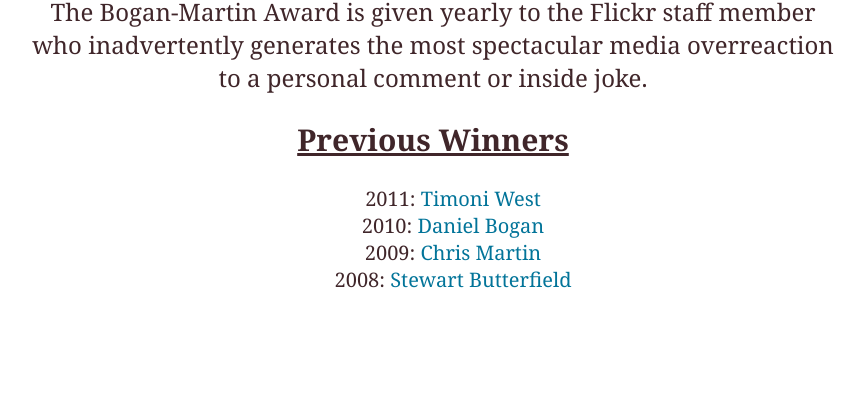
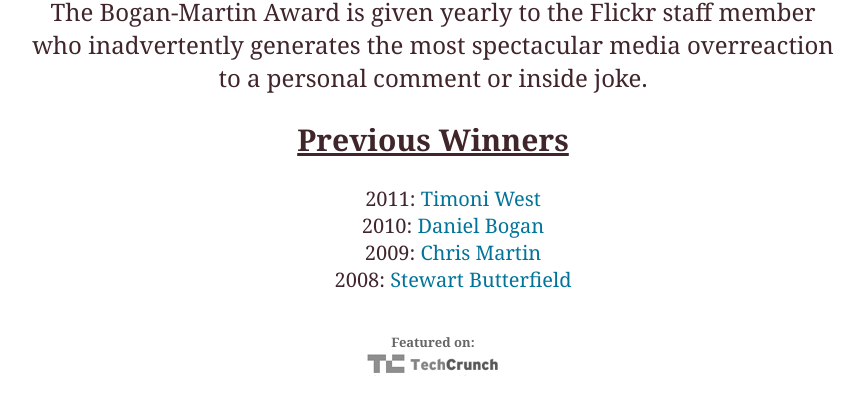
Before and after one commit to mroth/bogan-martin-award, a plain HTML site: page index.html in a window 1280 px wide. Shown: the part 558-970 px from the top of the page, without its empty margins (207-1070 px from the left). Drawn offline with Linux system fonts and the light colour scheme.

Commit message:
featured on techcrunch logo

```diff
--- a/index.html
+++ b/index.html
@@ -8,7 +8,6 @@
     color:#027499;
     text-decoration: none;
   }
-
   body {
     margin-top: 68px;
     text-align: center;
@@ -17,30 +16,30 @@
     font-size: 20px;
     color: #40262a;
   }
-
   h1 {
     margin: 0px 0 40px 0px;
     font-size: 200%;
     color: #40262a;
   }
-
   h2 {
     text-decoration: underline;
   }
-
   p {
     margin: 15px 0;
     font-size: 120%;
   }
-
   p.winners {
     margin-top: 40px;
     font-size: 110%;
     line-height: 28px;
   }
-
   ul {
     list-style: none inside;
+  }
+  .featured {
+    font-size: small;
+    color: #666;
+    margin-top: 40px;
   }
 </style>
 </head>
@@ -63,6 +62,12 @@
   <li>2008: <a href="http://agmetalminer.com/2010/03/05/flickr-co-founder-stewart-butterfield’s-tin-tinged-resignation/">Stewart Butterfield</a></li>
 </ul>
 
+<div class="featured">
+<strong>Featured on:</strong><br/>
+<a href="http://techcrunch.com/2010/07/31/the-flickr-bogan-martin-award-for-media-overreaction/">
+  <img src="assets/techcrunch-featured.png" alt="TechCrunch" />
+</a>
+</div>
 
 <script type="text/javascript">
 var gaJsHost = (("https:" == document.location.protocol) ? "https://ssl." : "http://www.");
```
Also changed, not shown: assets/techcrunch-featured.png (added). Lines whose indentation alone changed are shown as unchanged.
